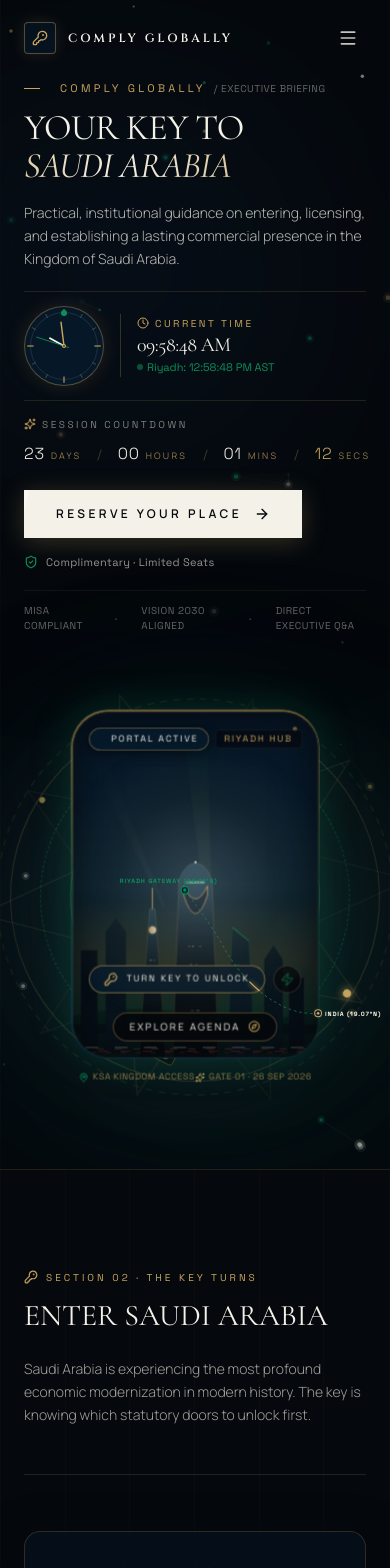
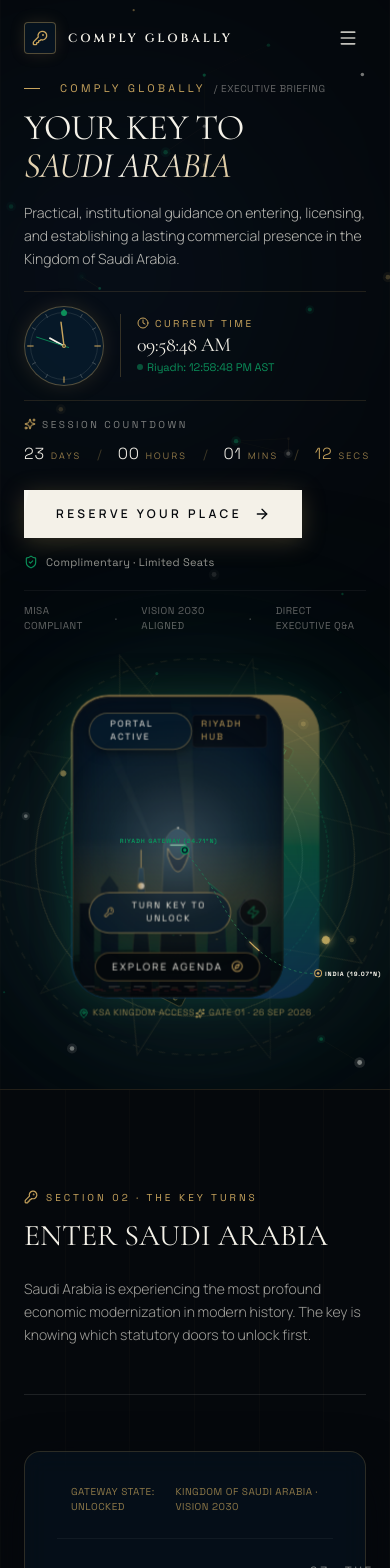
Before and after one commit to udhay2004/saudipage, a React (Vite) app: page / in a window 390 px wide. Shown: the top 1568 px of the page. Built offline with nearby package versions, Linux system fonts and the light colour scheme.

Commit message:
Refactor KeyholePortal dimensions and styles

```diff
--- a/src/components/KeyholePortal.tsx
+++ b/src/components/KeyholePortal.tsx
@@ -59,7 +59,7 @@
   return (
     <div
       ref={containerRef}
-      className="relative w-full max-w-[530px] h-[480px] sm:h-[530px] lg:h-[560px] mx-auto flex items-center justify-center select-none"
+      className="relative w-full max-w-[460px] h-[400px] sm:h-[440px] lg:h-[460px] mx-auto flex items-center justify-center select-none"
       style={{ perspective: 1000 }}
     >
       {/* 8. FLOATING AMBIENT EMERALD/GOLD LIGHT BLOOM */}
@@ -94,7 +94,7 @@
         style={{ transform: `translate(${orbitShiftX}px, ${orbitShiftY}px)` }}
       >
         {/* Outer Ring with degree indices - 20s rotation */}
-        <div className="absolute w-[370px] h-[370px] sm:w-[430px] sm:h-[430px] rounded-full border border-[#c8a45d]/20 animate-orbit-20">
+        <div className="absolute w-[320px] h-[320px] sm:w-[370px] sm:h-[370px] rounded-full border border-[#c8a45d]/20 animate-orbit-20">
           <div className="absolute top-0 left-1/2 -translate-x-1/2 w-2 h-2 rounded-full bg-[#c8a45d] shadow-[0_0_8px_#c8a45d]" />
           <div className="absolute bottom-0 left-1/2 -translate-x-1/2 w-1.5 h-1.5 rounded-full bg-[#c8a45d]/60" />
           <div className="absolute top-1/2 left-0 -translate-y-1/2 w-1.5 h-1.5 rounded-full bg-[#0b8f5a]" />
@@ -102,7 +102,7 @@
         </div>
 
         {/* Mid Ring with dashed segments & coordinates - 16s reverse rotation */}
-        <div className="absolute w-[310px] h-[310px] sm:w-[355px] sm:h-[355px] rounded-full border border-dashed border-[#0b8f5a]/35 animate-orbit-16-reverse">
+        <div className="absolute w-[268px] h-[268px] sm:w-[305px] sm:h-[305px] rounded-full border border-dashed border-[#0b8f5a]/35 animate-orbit-16-reverse">
           <div className="absolute -top-2 left-1/2 -translate-x-1/2 text-[8px] font-mono-tech text-[#c8a45d] bg-[#05080c] px-1.5 tracking-widest border border-[#c8a45d]/30 rounded">
             24.7136°N · 46.6753°E
           </div>
@@ -112,7 +112,7 @@
         </div>
 
         {/* Fine Inner Ring - 12s rotation with orbiting celestial beacon */}
-        <div className="absolute w-[250px] h-[250px] sm:w-[285px] sm:h-[285px] rounded-full border border-[#f4f1e8]/15 animate-orbit-12">
+        <div className="absolute w-[216px] h-[216px] sm:w-[245px] sm:h-[245px] rounded-full border border-[#f4f1e8]/15 animate-orbit-12">
           <div className="absolute top-1/2 -right-2 -translate-y-1/2 w-2.5 h-2.5 rounded-full border border-[#c8a45d] bg-[#05080c] flex items-center justify-center">
             <span className="w-1 h-1 rounded-full bg-[#0b8f5a] animate-ping" />
           </div>
@@ -239,7 +239,7 @@
           }`}
         >
           {/* Keyhole Structural Housing */}
-          <div className="relative w-[245px] h-[345px] sm:w-[265px] sm:h-[375px] lg:w-[280px] lg:h-[395px] rounded-[36px] bg-[#05080c] overflow-hidden">
+          <div className="relative w-[210px] h-[300px] sm:w-[230px] sm:h-[325px] lg:w-[245px] lg:h-[345px] rounded-[36px] bg-[#05080c] overflow-hidden">
 
             {/* Dynamic Specular Glass Reflection that shifts with cursor */}
             <div
@@ -524,7 +524,7 @@
         </div>
 
         {/* Small Precision Coordinates Tag beneath Portal */}
-        <div className="mt-3 flex items-center justify-between px-2 text-[9px] font-mono-tech text-[#c8a45d]/70 tracking-wider">
+        <div className="mt-2 flex items-center justify-between px-2 text-[9px] font-mono-tech text-[#c8a45d]/70 tracking-wider">
           <span className="flex items-center gap-1">
             <MapPin className="w-2.5 h-2.5 text-[#0b8f5a]" /> KSA KINGDOM ACCESS
           </span>
```
